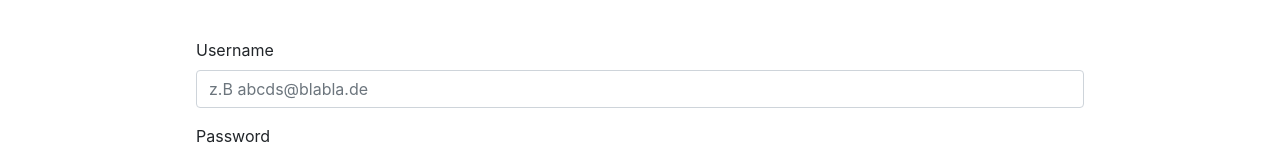
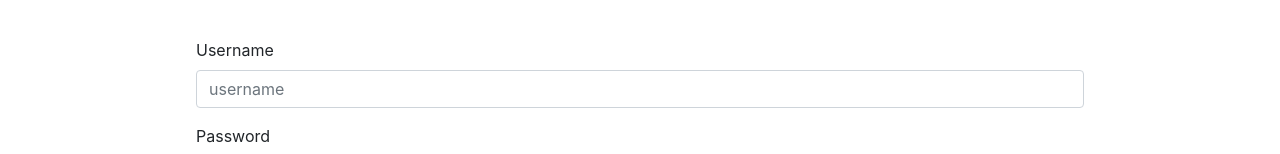
Before and after one commit to voidwaves/bett, a React (Create React App) app in the folder react/: page /login in a window 1280 px wide. Shown: the part 409-563 px from the top of the page. Built offline with nearby package versions, Linux system fonts and the light colour scheme.

Commit message:
corrected placeholder on login page

```diff
--- a/react/src/view/Login.tsx
+++ b/react/src/view/Login.tsx
@@ -44,7 +44,7 @@ const Login: FunctionComponent = () => {
               onChange={(event) => setUserName(event.target.value)}
               name='username'
               type='text'
-              placeholder='z.B abcds@blabla.de'
+              placeholder='username'
               value={userName}
             />
           </Form.Group>
```
